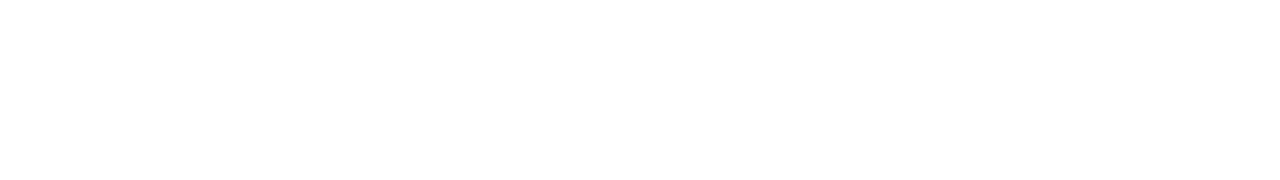
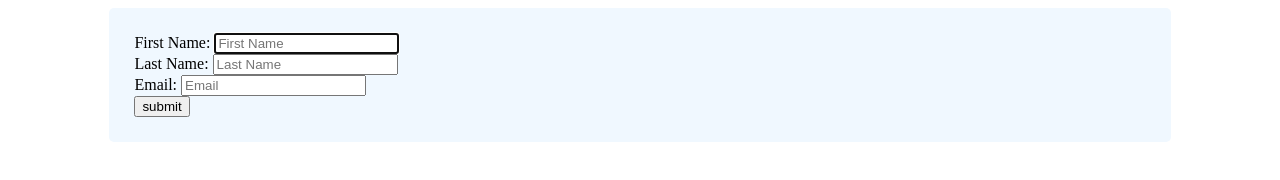
Before and after one commit to DWILL28Y/Registration-Form, a plain HTML site: page index.html in a window 1280 px wide. Drawn offline with Linux system fonts and the light colour scheme.

Commit message:
added start off form & some css

```diff
--- a/index.html
+++ b/index.html
@@ -14,8 +14,23 @@
     </head>
 
     <body>
-
-
+        <div class="form-container">
+            <form>
+                <label for="fname">
+                    First Name:
+                    <input autofocus type="text" name="fname" id="fname" required placeholder="First Name">
+                </label>
+                <label for="lanme">
+                    Last Name:
+                    <input type="text" name="kname" id="lname" required placeholder="Last Name">
+                </label>
+                <label for="email">
+                    Email:
+                    <input type="email" name="email" id="email" required placeholder="Email">
+                </label>
+                <input type="submit" value="submit">
+            </form>
+        </div>
 
     </body>
 </html>
--- a/styles.css
+++ b/styles.css
@@ -1,3 +1,15 @@
 body{
 
 }
+
+.form-container{
+    background-color: aliceblue;
+    margin: auto;
+    width: 80%;
+    padding: 25px;
+    border-radius: 5px;
+}
+
+label{
+    display: block;
+}
```
Also changed, not shown: 2 other files.
